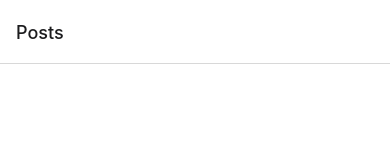
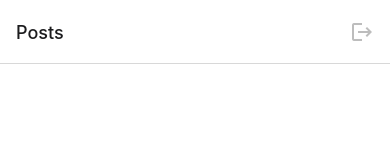
Before and after one commit to VitaKoval/rn-social, a React Native app: screen / in a window 390 px wide. Shown: the top 160 px of the page. Built offline with nearby package versions, Linux system fonts and the light colour scheme.

Commit message:
fix style header

```diff
--- a/screens/main/Home.js
+++ b/screens/main/Home.js
@@ -11,6 +11,7 @@ import ProfileScreen from "./ProfileScreen";
 // icons
 import { Feather } from "@expo/vector-icons";
 import { Entypo } from "@expo/vector-icons";
+import { MaterialIcons } from "@expo/vector-icons";
 import ButtonActive from "../../components/ButtonActive";
 
 const MainTab = createBottomTabNavigator();
@@ -28,9 +29,14 @@ function Home() {
           tabBarIcon: ({ focused, color, size }) => (
             <Feather name="grid" size={size} color={color} />
           ),
-          // header: ({ navigation, route, options }) => (
-
-          // ),
+          headerRight: () => (
+            <MaterialIcons
+              name="logout"
+              size={24}
+              color="#BDBDBD"
+              style={{ marginRight: 16 }}
+            />
+          ),
         }}
         name="Posts"
         component={PostsScreen}
```
